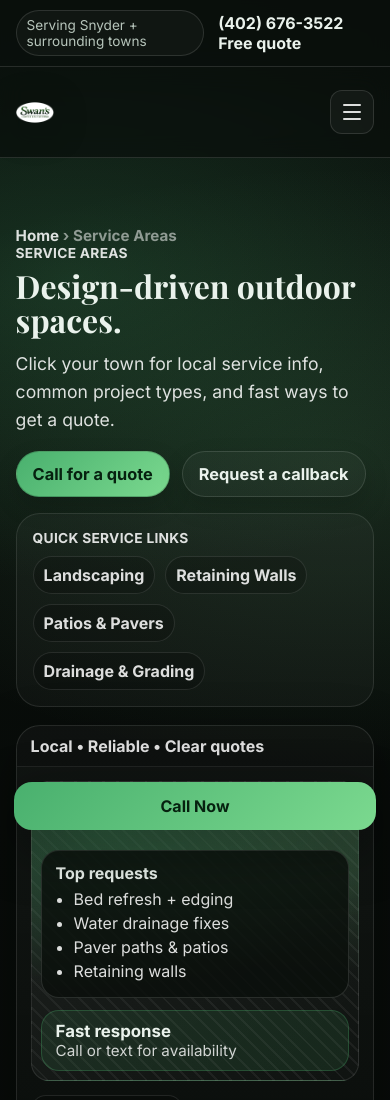
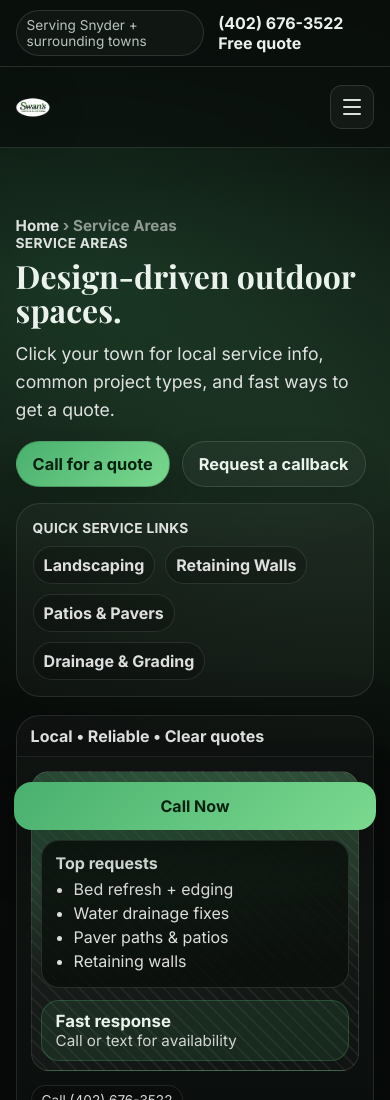
Before and after one commit to Celtero/swansoutdoorco, a website: page locations/index.html in a window 390 px wide. Shown: the top 1100 px of the page. Drawn offline with nearby package versions, Linux system fonts and the light colour scheme.

Commit message:
Fix header logo (real logo asset + remove max-height restraint)

```diff
--- a/locations/index.html
+++ b/locations/index.html
@@ -54,7 +54,8 @@
   <header class="header">
     <div class="container header__inner">
       <a class="brand" href="/" aria-label="Swan's Lawn & Landscaping home">
-        <span class="brand__logo-wrap"><img class="brand__logo" src="/assets/logo.png" alt="Swan's Lawn & Landscaping logo" /></span></a>
+        <img class="brand__logo" src="/assets/logo.png" alt="Swan's Lawn & Landscaping logo" />
+      </a>
 
       <nav class="nav" aria-label="Primary navigation">
         <a href="/#services">Services</a>
--- a/styles.css
+++ b/styles.css
@@ -35,10 +35,9 @@ img{max-width:100%; height:auto; display:block}
 .pill{display:inline-flex; align-items:center; padding:6px 10px; border:1px solid var(--line); border-radius:999px; font-size:.85rem; color:var(--muted); background:rgba(255,255,255,.03);}
 .pill--dark{background:rgba(0,0,0,.18); color:rgba(255,255,255,.84); border-color:rgba(255,255,255,.10)}
 .header{position:sticky; top:44px; z-index:40; background:rgba(10,15,12,.65); backdrop-filter: blur(12px); border-bottom:1px solid var(--line);}
-.header__inner{display:flex; align-items:center; justify-content:space-between; gap:18px; padding:16px 0; min-height:104px}
+.header__inner{display:flex; align-items:center; justify-content:space-between; gap:18px; padding:14px 0; min-height:86px}
 .brand{display:flex; align-items:center; gap:12px}
-.brand__logo-wrap{height:96px; display:flex; align-items:center;}
-.brand__logo{height:100%; width:auto; max-height:none; max-width:none; object-fit:contain; filter: drop-shadow(0 6px 18px rgba(0,0,0,.35));}
+.brand__logo{height:64px; width:auto; max-height:none; max-width:none; object-fit:contain; filter: drop-shadow(0 6px 18px rgba(0,0,0,.35));}
 .nav{display:flex; gap:18px; align-items:center}
 .nav a{color:rgba(255,255,255,.86); font-weight:700; font-size:.98rem}
 .nav a:hover{color:#fff}
@@ -129,14 +128,17 @@ input:focus, textarea:focus{border-color: rgba(123,217,143,.55); box-shadow: 0 0
 .breadcrumbs a{color:rgba(255,255,255,.86)}
 .breadcrumbs span{opacity:.65}
 @media (max-width: 960px){
+  .header__inner{min-height:76px}
   .hero__grid{grid-template-columns:1fr; gap:18px}
   .cards{grid-template-columns: repeat(2, 1fr)}
   .steps{grid-template-columns:1fr}
   .contact{grid-template-columns:1fr}
   .grid2{grid-template-columns:1fr}
-  .brand__logo-wrap{height:78px}
+  .brand__logo{height:56px}
 }
 @media (max-width: 760px){
+  .header__inner{min-height:72px}
+  .brand__logo{height:52px}
   .nav{display:none}
   .header__cta{display:none}
   .navbtn{display:flex}
@@ -144,14 +146,3 @@ input:focus, textarea:focus{border-color: rgba(123,217,143,.55); box-shadow: 0 0
   .section__head{flex-direction:column; align-items:flex-start}
   .sticky-call{display:block}
 }
-/* ===============================
-   Header logo sizing (wrapper-driven)
-   =============================== */
-@media (max-width: 960px){
-  .brand__logo-wrap{height:76px;}
-  .header__inner{min-height:92px;}
-}
-@media (max-width: 720px){
-  .brand__logo-wrap{height:58px;}
-  .header__inner{min-height:78px;}
-}
```
Also changed, not shown: drainage-grading.html (+2 -1 lines), index.html (+2 -1 lines), landscaping.html (+2 -1 lines), locations/beemer-ne.html (+2 -1 lines), locations/dodge-ne.html (+2 -1 lines), locations/hooper-ne.html (+2 -1 lines), locations/howells-ne.html (+2 -1 lines), locations/north-bend-ne.html (+2 -1 lines), locations/scribner-ne.html (+2 -1 lines), locations/snyder-ne.html (+2 -1 lines), locations/west-point-ne.html (+2 -1 lines), locations/wisner-ne.html (+2 -1 lines), patios-pavers.html (+2 -1 lines), retaining-walls.html (+2 -1 lines).
